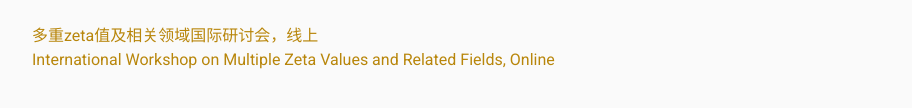
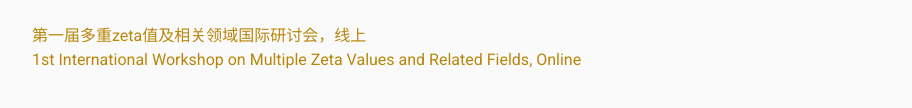
Before and after one commit to MultiZetaCafe/shanghai2025, a plain HTML site: page index.html in a window 1280 px wide. Shown: the part 2393-2501 px from the top of the page, without its empty margins (108-1020 px from the left). Drawn offline with Linux system fonts and the light colour scheme.

Commit message:
Update index.html

```diff
--- a/index.html
+++ b/index.html
@@ -123,9 +123,9 @@ Zhonghua Li, Zikang Dong, Lu Yan, Yutong Song, Shengbo Zhao</p>
     <br>
     <a href="https://math.sci.zstu.edu.cn/info/1050/2798.htm" target="_blank">2nd International Workshop on Multiple Zeta Values and Related Fields, Zhejiang Sci-Tech University</a>
     <br><br>
-    <a href="" target="_blank">多重zeta值及相关领域国际研讨会，线上</a>
+    <a href="" target="_blank">第一届多重zeta值及相关领域国际研讨会，线上</a>
     <br>
-    <a href="" target="_blank">International Workshop on Multiple Zeta Values and Related Fields, Online</a>
+    <a href="" target="_blank">1st International Workshop on Multiple Zeta Values and Related Fields, Online</a>
 
 
 </body>
```
